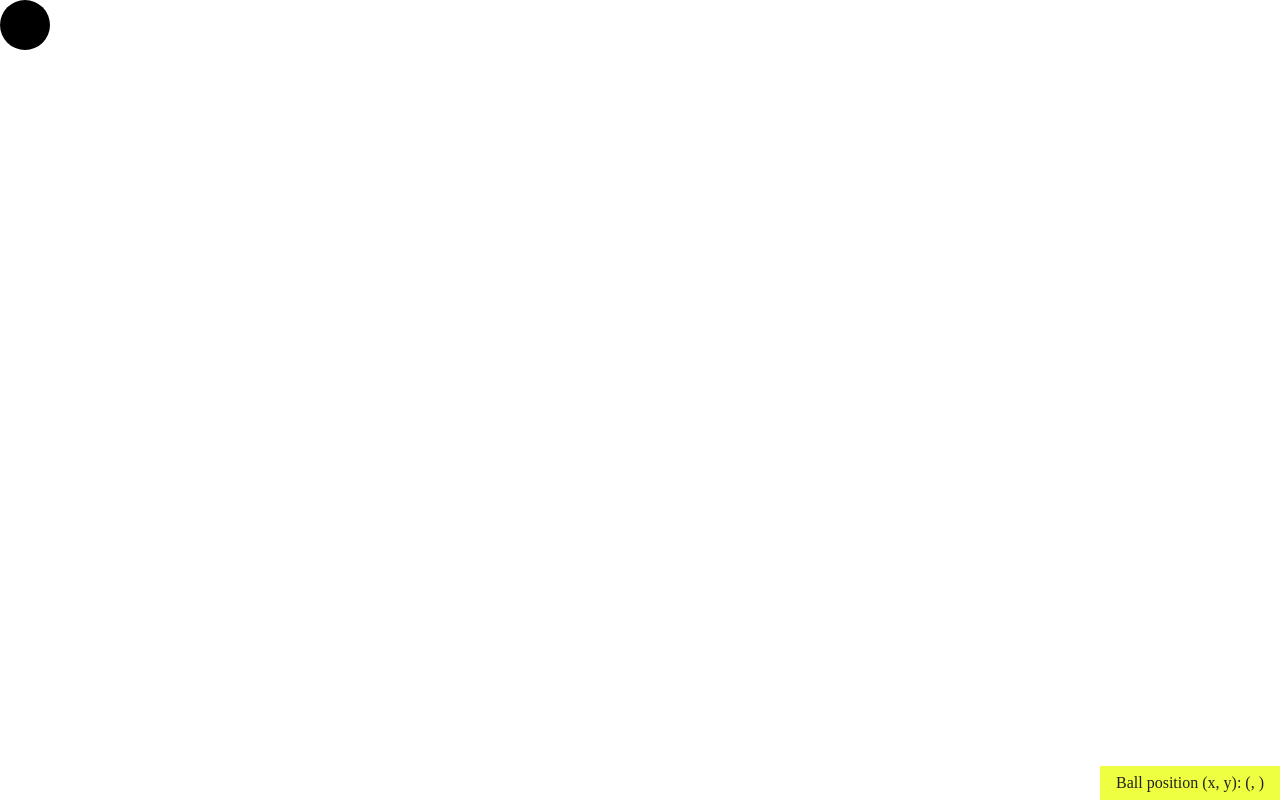
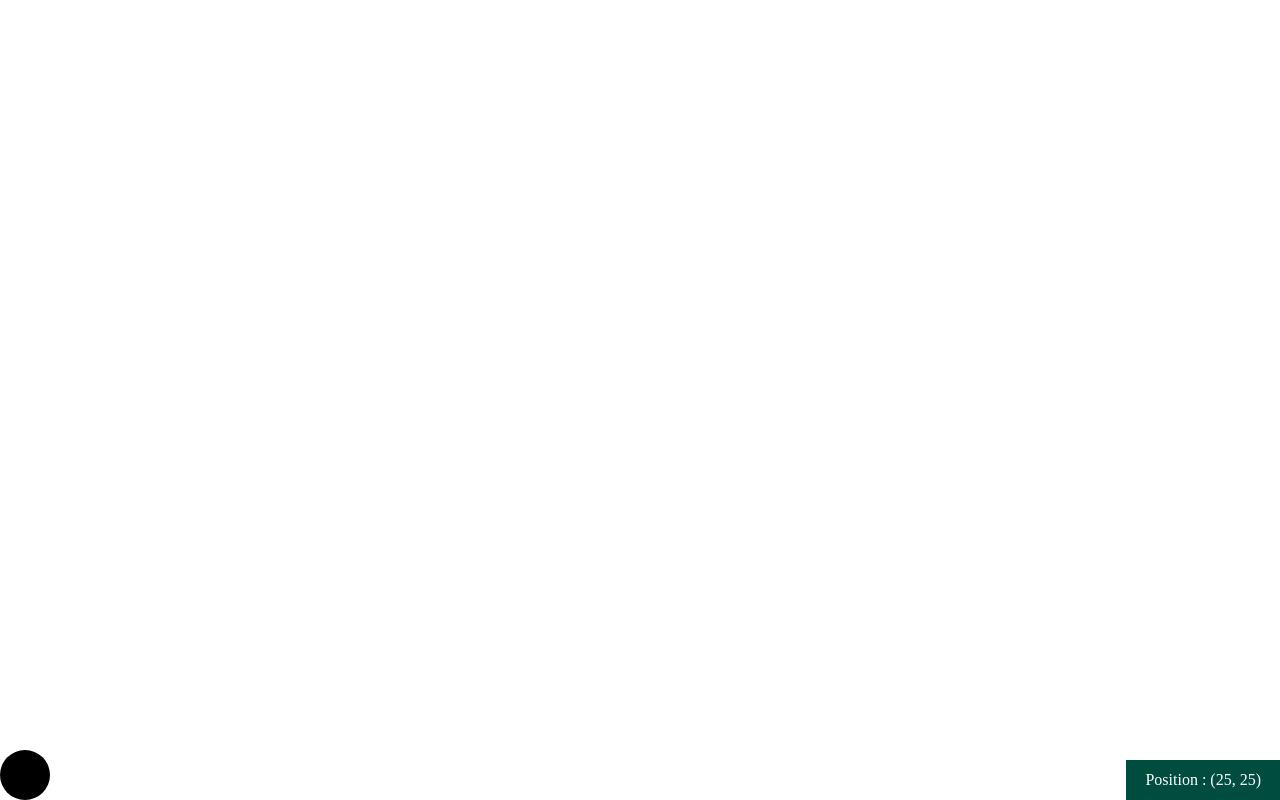
Before and after one commit to wisn/bounceball, a plain HTML site: page index.html in a window 1280 px wide. Drawn offline with nearby package versions, Linux system fonts and the light colour scheme.

Commit message:
Update application world

```diff
--- a/index.html
+++ b/index.html
@@ -5,71 +5,11 @@
     <meta name="X-UA-Compatible" content="IE=edge">
     <title>BounceBall</title>
     <link rel="stylesheet" type="text/css" href="https://cdnjs.cloudflare.com/ajax/libs/normalize/8.0.1/normalize.min.css">
-    <style type="text/css">
-      #ball {
-        background-color: #000;
-        border-radius: 100%;
-        height: 50px;
-        margin: 0;
-        position: absolute;
-        width: 50px;
-        z-index: 1000;
-      }
-
-      #debugger {
-        background-color: #eeff41;
-        bottom: 0;
-        color: #222;
-        padding: .5em 1em;
-        position: fixed;
-        right: 0;
-      }
-    </style>
+    <link rel="stylesheet" type="text/css" href="/stylesheet.css">
   </head>
   <body>
-    <div id="ball"></div>
+    <div id="app"></div>
 
-    <div id="debugger">
-      Ball position (x, y):
-      (<span id="ball-x"></span>, <span id="ball-y"></span>)
-    </div>
-
-    <script>
-      const ball = document.getElementById('ball');
-      ball.onmousedown = function(event) {
-        let shiftX = event.clientX - ball.getBoundingClientRect().left;
-        let shiftY = event.clientY - ball.getBoundingClientRect().top;
-
-        document.body.append(ball);
-
-        function moveAt(pageX, pageY) {
-			    ball.style.left = pageX - shiftX + 'px';
-			    ball.style.top = pageY - shiftY + 'px';
-
-          const ballX = document.getElementById('ball-x');
-          const ballY = document.getElementById('ball-y');
-
-          ballX.innerHTML = pageX - shiftX;
-          ballY.innerHTML = pageY - shiftY;
-			  }
-
-				moveAt(event.pageX, event.pageY);
-
-				function onMouseMove(event) {
-        	moveAt(event.pageX, event.pageY);
-        }
-
-				document.addEventListener('mousemove', onMouseMove);
-
-				ball.onmouseup = function() {
-          document.removeEventListener('mousemove', onMouseMove);
-        	ball.onmouseup = null;
-        };
-      };
-
-			ball.ondragstart = function() {
-        return false;
-      };
-    </script>
+    <script src="/main.js"></script>
   </body>
 </html>
--- /dev/null
+++ b/main.js
@@ -0,0 +1,110 @@
+// Define the application world
+const app = document.getElementById('app');
+
+// Create an object: ball
+const ball = document.createElement('div');
+ball.style.backgroundColor = '#000';
+ball.style.borderRadius = '100%';
+ball.style.height = '50px';
+ball.style.width = '50px';
+ball.style.position = 'absolute';
+ball.style.zIndex = '1000';
+ball.style.left = '0px';
+ball.style.bottom = '0px';
+ball.id = 'ball';
+
+// Add the ball to the application world
+app.append(ball);
+
+// Add event listener to the ball, enable to moving the ball freely
+// KNOWN ISSUE: Overflown cursor create a draggable object bug
+ball.onmousedown = function(event) {
+  const shiftX = event.clientX - ball.getBoundingClientRect().left;
+  const shiftY = event.clientY - ball.getBoundingClientRect().top;
+
+  app.append(ball);
+
+  function moveAt(pageX, pageY) {
+    ball.style.left = pageX - shiftX + 'px';
+    ball.style.top = pageY - shiftY + 'px';
+
+    // Prevent the ball to overflown from the application world
+    if (pageX - shiftX < 0) {
+      ball.style.left = '0px';
+    }
+    else if (pageX - shiftX + ball.offsetWidth > app.offsetWidth) {
+      ball.style.left = app.offsetWidth - ball.offsetWidth + 'px';
+    }
+    if (pageY - shiftY + ball.offsetHeight > app.offsetHeight) {
+      ball.style.top = app.offsetHeight - ball.offsetHeight + 'px';
+    }
+    else if (pageY - shiftY < 0) {
+      ball.style.top = '0px';
+    }
+
+    // Show the current position of the ball
+    const inspector = document.getElementById('ball-position');
+    const ballPosition = getBallPosition();
+    inspector.innerHTML = '(' + ballPosition.x + ', ' + ballPosition.y + ')';
+  }
+
+  moveAt(event.pageX, event.pageY);
+
+  function onMouseMove(event) {
+    moveAt(event.pageX, event.pageY);
+  }
+
+  document.addEventListener('mousemove', onMouseMove);
+
+  ball.onmouseup = function() {
+    document.removeEventListener('mousemove', onMouseMove);
+    ball.onmouseup = null;
+  };
+};
+
+ball.ondragstart = function() {
+  return false;
+};
+
+// Ball position's fetcher
+function getBallPosition() {
+  return {
+    x: ball.getBoundingClientRect().left + Math.floor(ball.offsetWidth / 2),
+    y: app.offsetHeight - ball.getBoundingClientRect().top - Math.floor(ball.offsetHeight / 2),
+  };
+}
+
+// Create an inspector component
+const inspector = document.createElement('div');
+inspector.style.backgroundColor = '#004d40';
+inspector.style.bottom = '0px';
+inspector.style.color = '#fff';
+inspector.style.padding = '.5em 1em';
+inspector.style.position = 'fixed';
+inspector.style.right = '0px';
+inspector.id = 'inspector';
+
+const inspectorTable = document.createElement('table');
+inspectorTable.style.border = '0';
+
+let inspectorRow, inspectorCol, inspectorVal;
+
+inspectorRow = document.createElement('tr');
+inspectorCol = document.createElement('td');
+inspectorCol.append(document.createTextNode('Position'));
+inspectorRow.append(inspectorCol);
+inspectorCol = document.createElement('td');
+inspectorCol.append(document.createTextNode(':'));
+inspectorRow.append(inspectorCol);
+inspectorCol = document.createElement('td');
+inspectorVal = document.createElement('span');
+inspectorVal.id = 'ball-position';
+inspectorVal.append(document.createTextNode('(' + getBallPosition().x +', ' + getBallPosition().y + ')'));
+inspectorCol.append(inspectorVal);
+inspectorRow.append(inspectorCol);
+
+inspectorTable.append(inspectorRow);
+inspector.append(inspectorTable);
+
+// Add the inspector to the application world
+app.append(inspector);
--- /dev/null
+++ b/stylesheet.css
@@ -0,0 +1,9 @@
+body {
+  margin: 0;
+  padding: 0;
+}
+
+#app {
+  height: 100vh;
+  width: 100vw;
+}
```
